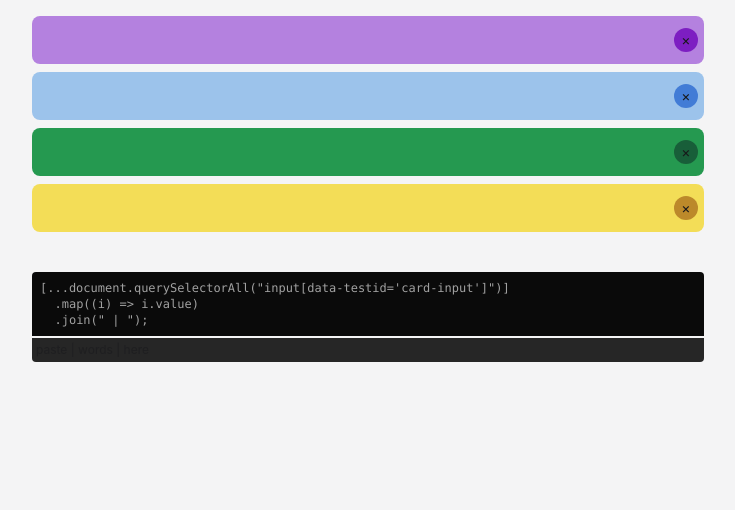
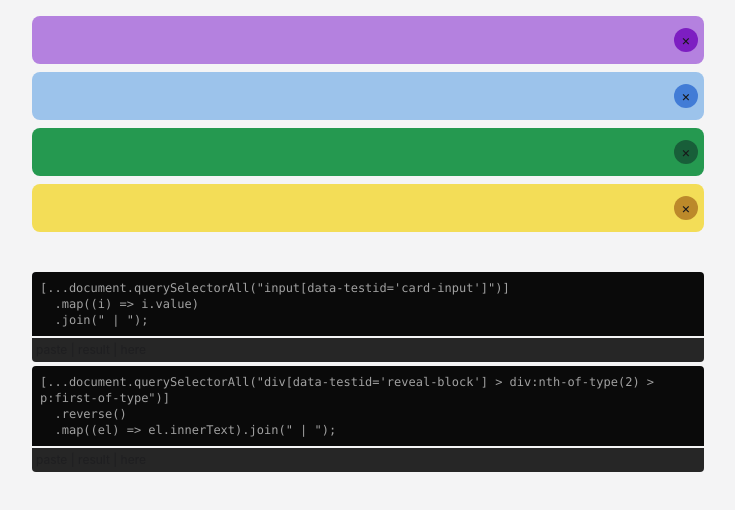
Before and after one commit to kavsingh/tsblank, a React (Vite) app: page / in a window 1280 px wide. Shown: the top 510 px of the page, without its empty margins (272-1007 px from the left). Built offline with nearby package versions, Linux system fonts and the light colour scheme.

Commit message:
feat: auto assign seeds

```diff
--- a/src/app.tsx
+++ b/src/app.tsx
@@ -3,7 +3,17 @@ import { twJoin } from "tailwind-merge";
 
 import { useAppState, useTransientAppState } from "#state";
 
-import type { FormEventHandler } from "react";
+import type { ComponentPropsWithoutRef, FormEventHandler } from "react";
+
+const WORD_SEPARATOR = " | ";
+
+const WORDS_COLLECT_CMD = `[...document.querySelectorAll("input[data-testid='card-input']")]
+  .map((i) => i.value)
+  .join("${WORD_SEPARATOR}");`;
+
+const GROUP_SEEDS_COLLECT_CMD = `[...document.querySelectorAll("div[data-testid='reveal-block'] > div:nth-of-type(2) > p:first-of-type")]
+  .reverse()
+  .map((el) => el.innerText).join(" | ");`;
 
 export default function App() {
 	return (
@@ -13,9 +23,15 @@ export default function App() {
 					<Collections />
 					<Words />
 				</div>
-				<div>
-					<Cmd />
-					<WordsInput />
+				<div className="space-y-1">
+					<div>
+						<Cmd cmd={WORDS_COLLECT_CMD} />
+						<WordsInput />
+					</div>
+					<div>
+						<Cmd cmd={GROUP_SEEDS_COLLECT_CMD} />
+						<SeedsInput />
+					</div>
 				</div>
 			</div>
 			<DragWord />
@@ -23,23 +39,29 @@ export default function App() {
 	);
 }
 
-const WORD_SEPARATOR = " | ";
-const WORD_COLLECT_CMD = `[...document.querySelectorAll("input[data-testid='card-input']")]
-  .map((i) => i.value)
-  .join("${WORD_SEPARATOR}");`;
-
-function Cmd() {
+function Cmd(props: { cmd: string }) {
 	return (
 		<button
 			className="w-full rounded-t bg-neutral-950 p-2 text-left"
 			onClick={() => {
-				void navigator.clipboard.writeText(WORD_COLLECT_CMD);
+				void navigator.clipboard.writeText(props.cmd);
 			}}
 		>
 			<pre className="w-full text-xs text-wrap text-neutral-400 select-text">
-				{WORD_COLLECT_CMD}
+				{props.cmd}
 			</pre>
 		</button>
+	);
+}
+
+function WordListInput(props: ComponentPropsWithoutRef<"input">) {
+	return (
+		<input
+			{...props}
+			type="text"
+			className="w-full rounded-b border-neutral-800 bg-neutral-800 p-1 text-xs focus-within:border-neutral-50 focus-within:bg-transparent"
+			placeholder="paste | result | here"
+		/>
 	);
 }
 
@@ -49,7 +71,7 @@ function WordsInput() {
 		event.preventDefault();
 
 		const formData = new FormData(event.currentTarget);
-		const wordsValue = formData.get("available");
+		const wordsValue = formData.get("words");
 		const nextWords =
 			typeof wordsValue === "string"
 				? wordsValue
@@ -63,12 +85,32 @@ function WordsInput() {
 
 	return (
 		<form onSubmit={handleSubmit}>
-			<input
-				type="text"
-				className="w-full rounded-b border-neutral-800 bg-neutral-800 p-1 text-xs focus-within:border-neutral-50 focus-within:bg-transparent"
-				name="available"
-				placeholder="paste | words | here"
-			/>
+			<WordListInput name="words" />
+		</form>
+	);
+}
+
+function SeedsInput() {
+	const [, actions] = useAppState();
+	const handleSubmit: FormEventHandler<HTMLFormElement> = (event) => {
+		event.preventDefault();
+
+		const formData = new FormData(event.currentTarget);
+		const wordsValue = formData.get("seeds");
+		const nextWords =
+			typeof wordsValue === "string"
+				? wordsValue
+						.split(WORD_SEPARATOR)
+						.map((p) => p.trim().toLowerCase())
+						.filter(Boolean)
+				: undefined;
+
+		if (nextWords) void actions.assignSeeds(nextWords);
+	};
+
+	return (
+		<form onSubmit={handleSubmit}>
+			<WordListInput name="seeds" />
 		</form>
 	);
 }
--- a/src/state.tsx
+++ b/src/state.tsx
@@ -28,21 +28,11 @@ const queryParser = parseAsJson((val) => appStateSchema.parse(val)).withDefault(
 	{ w: [], c: getEmptyCollections() },
 );
 
-export function useAppState() {
-	const [state, setState] = useQueryState("s", queryParser);
-
-	const stateActions = {
-		setWords: (words: string[]) => {
-			return setState(() => {
-				return {
-					w: words.map((w, i): [number, string] => [i + 1, w]),
-					c: getEmptyCollections(),
-				};
-			});
-		},
-
-		moveWordToCollection: (wordId: number, collectionId: number | null) => {
-			return setState((current) => {
+function moveWordToCollection(
+	current: AppState,
+	wordId: number,
+	collectionId: number | null,
+) {
 	const nextCollections = structuredClone(current.c);
 
 	for (let i = 0; i < nextCollections.length; i++) {
@@ -64,6 +54,40 @@ export function useAppState() {
 	}
 
 	return { ...current, c: nextCollections };
+}
+
+export function useAppState() {
+	const [state, setState] = useQueryState("s", queryParser);
+
+	const stateActions = {
+		setWords: (words: string[]) => {
+			return setState(() => {
+				return {
+					w: words.map((w, i): [number, string] => [i + 1, w]),
+					c: getEmptyCollections(),
+				};
+			});
+		},
+
+		assignSeeds: (seeds: string[]) => {
+			return setState((current) => {
+				return seeds.reduce((acc, seedWord, i) => {
+					const wordId = current.w.find(([, wrd]) => wrd === seedWord)?.[0];
+
+					if (typeof wordId !== "number") return acc;
+
+					const collectionId = 4 - i;
+
+					if (!current.c.some(([id]) => id === collectionId)) return acc;
+
+					return moveWordToCollection(acc, wordId, collectionId);
+				}, current);
+			});
+		},
+
+		moveWordToCollection: (wordId: number, collectionId: number | null) => {
+			return setState((current) => {
+				return moveWordToCollection(current, wordId, collectionId);
 			});
 		},
 
```
Lines whose indentation alone changed are shown as unchanged.
